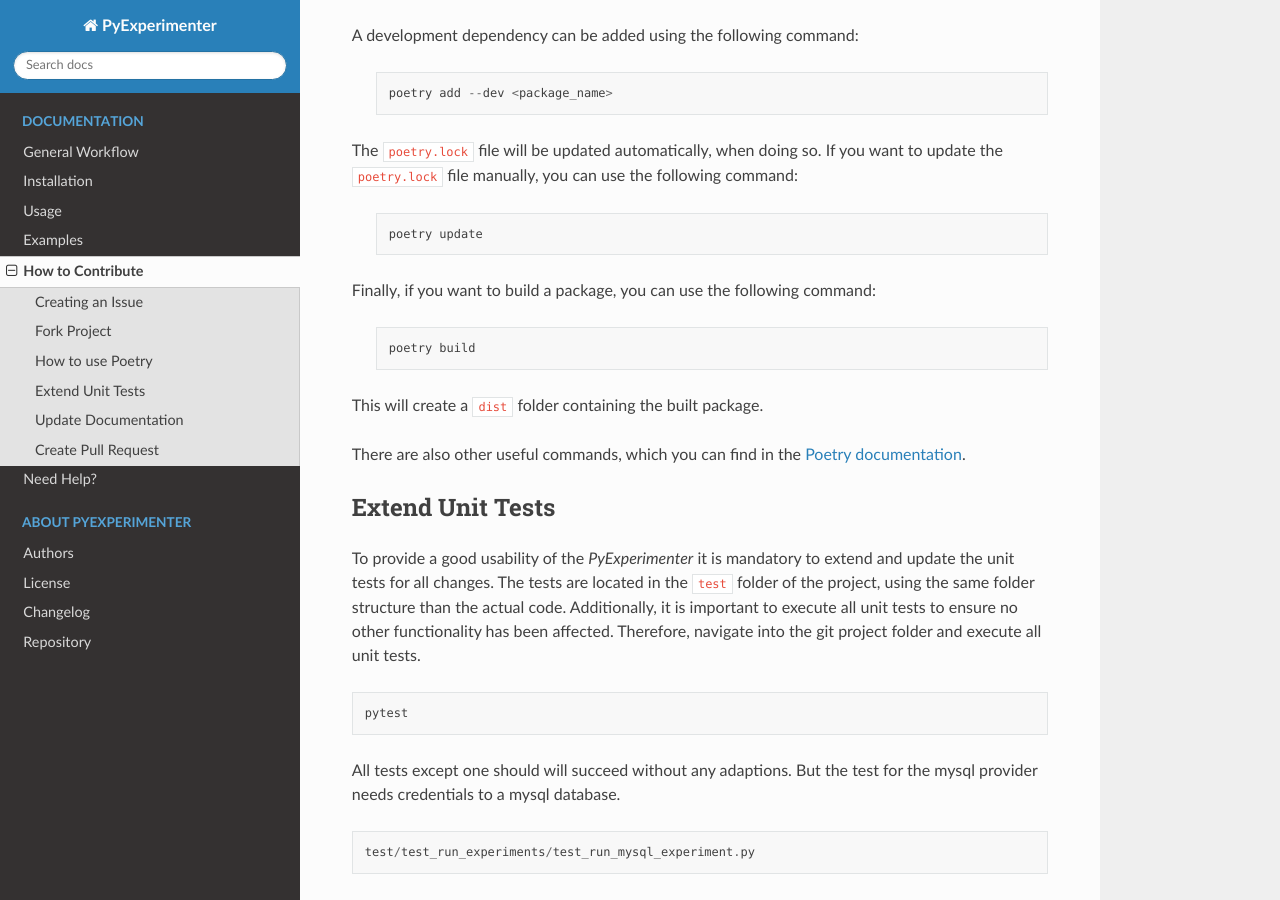
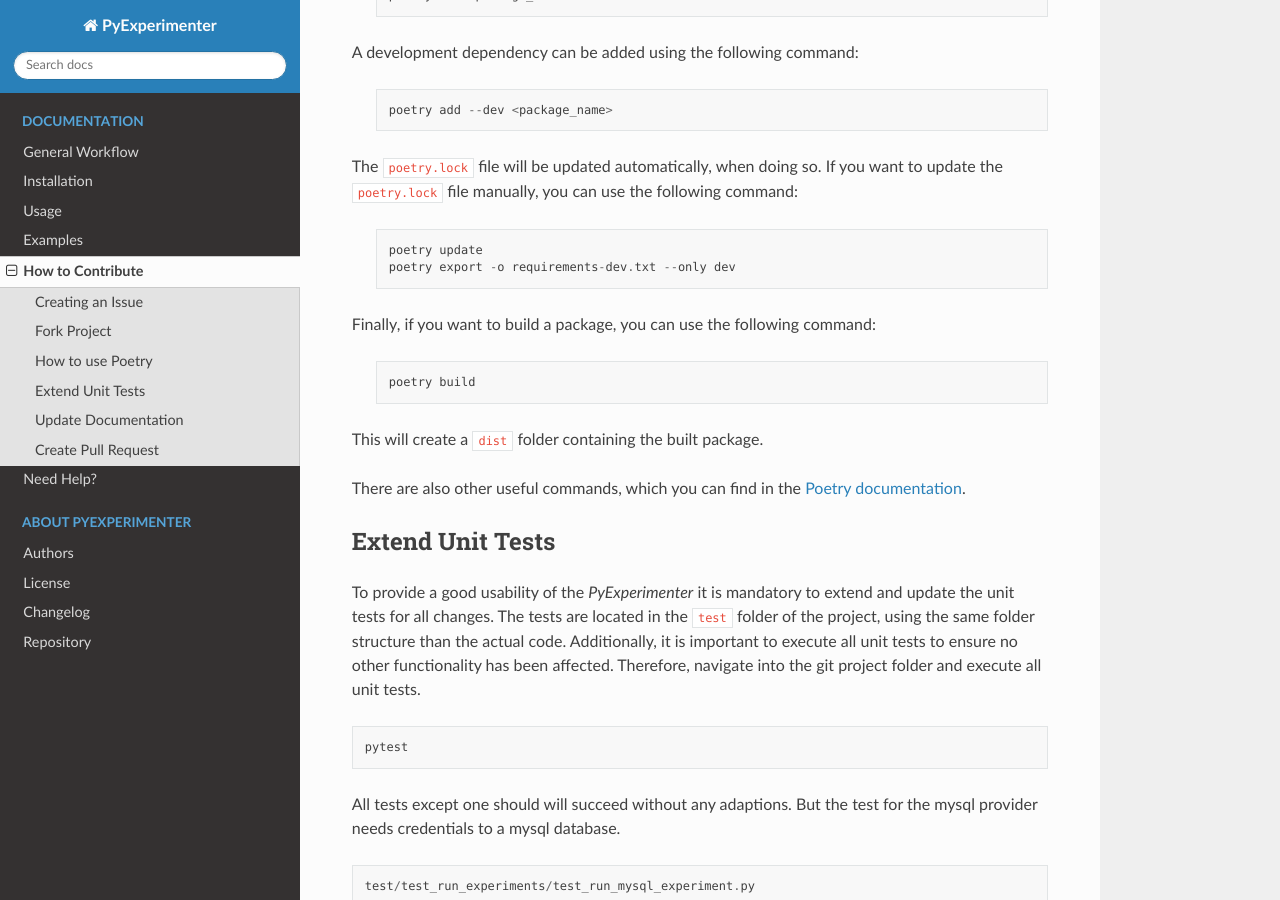
Before and after one commit to tornede/py_experimenter, a Sphinx documentation site: the page built from docs/source/how-to-contribute.rst, in a window 1280 px wide and 900 px high, scrolled down 2905 px. Built offline with Sphinx 7.4.7 and the Read the Docs theme 2.0.0, drawn with Linux system fonts in a browser that asks for light colours; pages that are not in the unit, such as notebooks, are missing from menus; some of the changed text lies outside the part shown.

Commit message:
Add requirements-dev.txt
To support a simplified development workflow for people aiming
to run a pip install -e ., this commit adds the locked dev
dependencies as a separate file.

```diff
--- a/docs/source/how-to-contribute.rst
+++ b/docs/source/how-to-contribute.rst
@@ -75,6 +75,7 @@
     .. code-block::
 
           pip install -e .
+          pip install -r requirements-dev.txt
 
 
 6. Check tests: Before working on any changes, please make sure that all unit tests are working correctly. Therefore, navigate into the git project folder and execute all unit tests.
@@ -147,6 +148,7 @@
    .. code-block::
 
         poetry update
+        poetry export -o requirements-dev.txt --only dev
 
 Finally, if you want to build a package, you can use the following command:
 
```
Also changed, not shown: requirements-dev.txt (added, +39 -0 lines).
